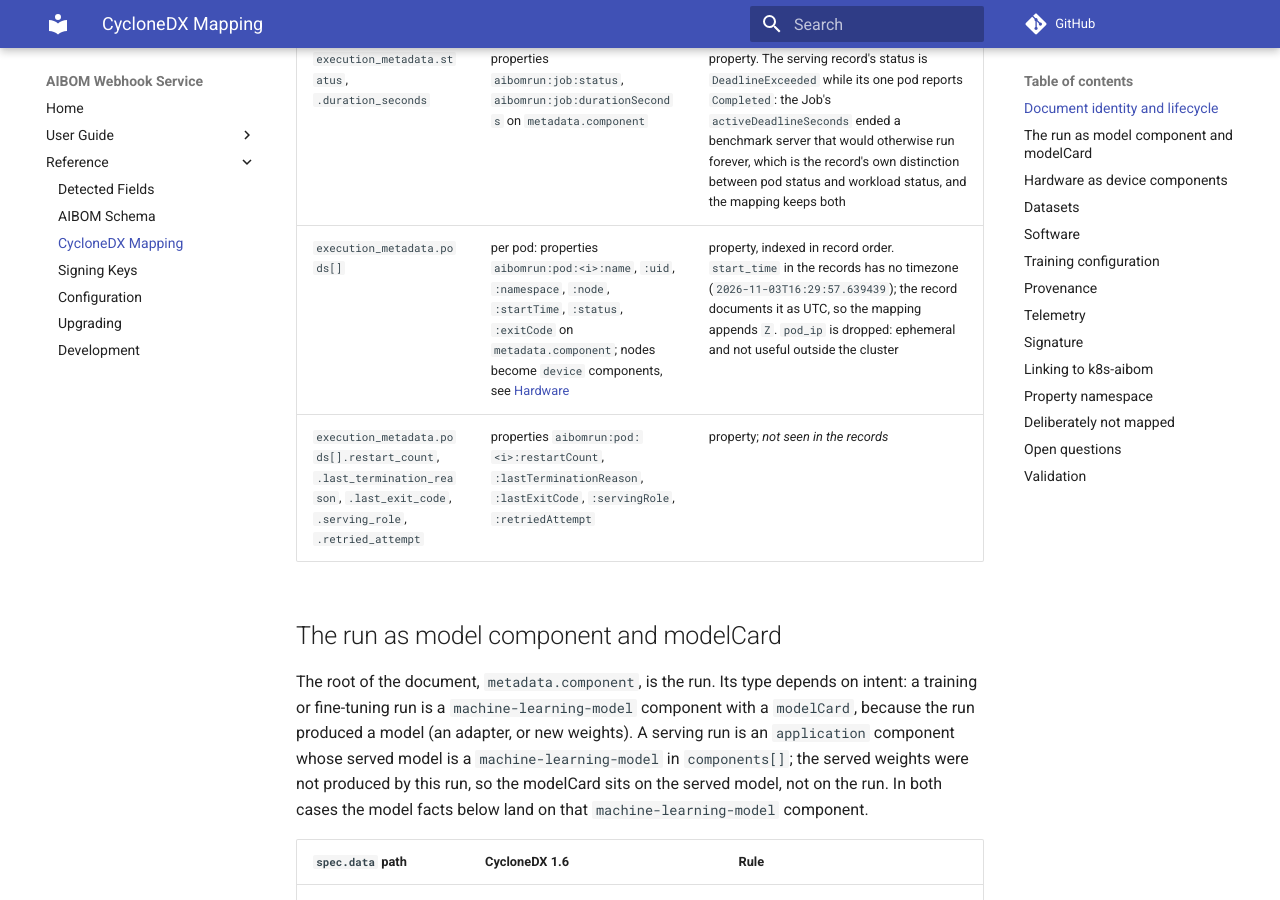
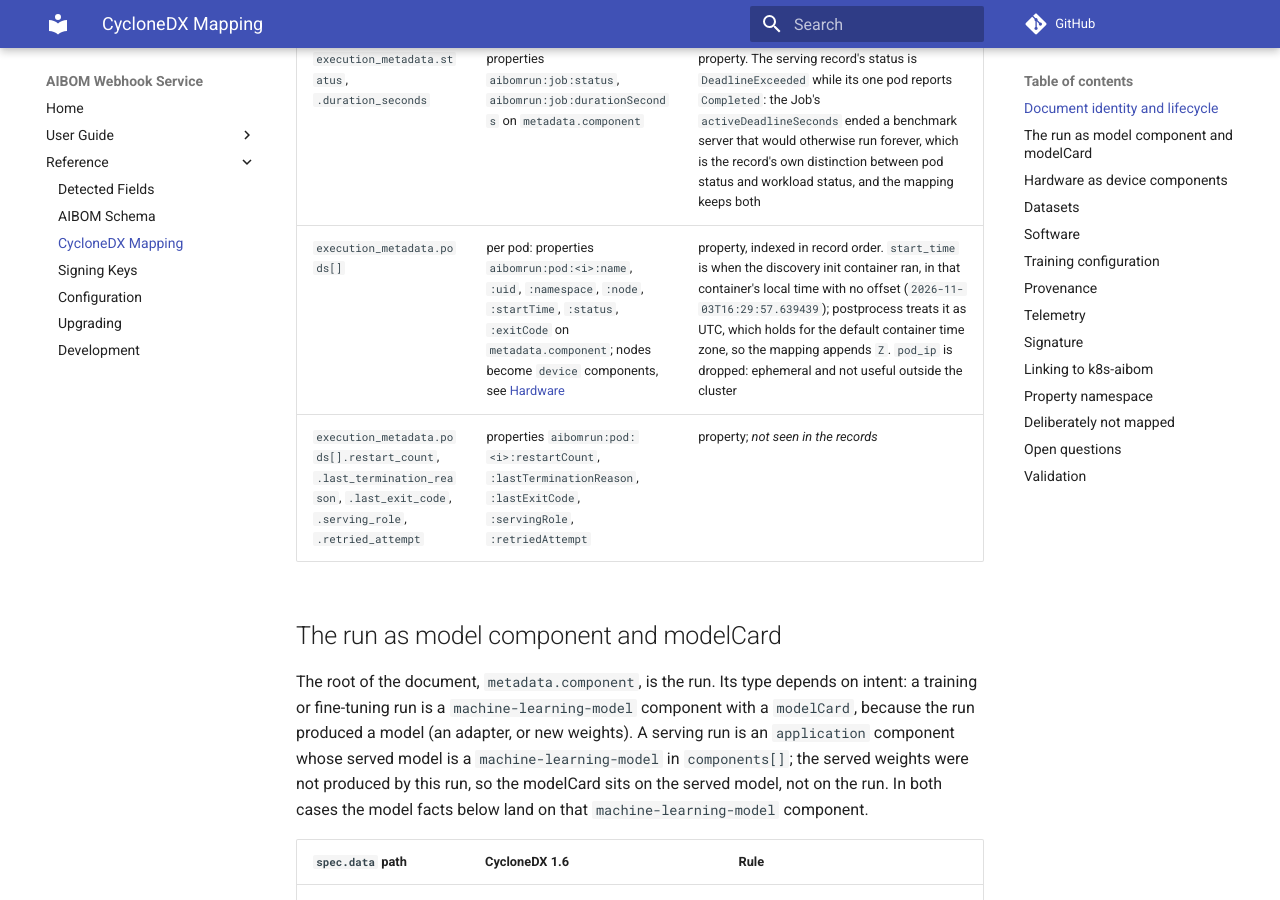
Before and after one commit to gavinsan33/aibom-webhook-service, an MkDocs documentation site: the page built from docs/reference/cyclonedx-mapping.md, in a window 1280 px wide and 900 px high, scrolled down 1739 px. Built offline with MkDocs 1.6.1 and Material for MkDocs 9.7.7, drawn with Linux system fonts in a browser that asks for light colours; comment, search, counter and statistics services are not loaded; some of the changed text lies outside the part shown.

Commit message:
Correct pod start_time description in CycloneDX mapping

```diff
--- a/docs/reference/cyclonedx-mapping.md
+++ b/docs/reference/cyclonedx-mapping.md
@@ -21,7 +21,7 @@
 | `_metadata.schema_compliance`, `_metadata.dataset_detection` | dropped | notes about the record format, not about the run |
 | `execution_metadata.job_id`, `.namespace` | `metadata.component.group` = namespace, property `aibomrun:job:name` | the run is the root component (below); the Job name is kept as a property because `name` carries `experiment_name`, which defaults to the Job name but can differ |
 | `execution_metadata.status`, `.duration_seconds` | properties `aibomrun:job:status`, `aibomrun:job:durationSeconds` on `metadata.component` | property. The serving record's status is `DeadlineExceeded` while its one pod reports `Completed`: the Job's `activeDeadlineSeconds` ended a benchmark server that would otherwise run forever, which is the record's own distinction between pod status and workload status, and the mapping keeps both |
-| `execution_metadata.pods[]` | per pod: properties `aibomrun:pod:<i>:name`, `:uid`, `:namespace`, `:node`, `:startTime`, `:status`, `:exitCode` on `metadata.component`; nodes become `device` components, see [Hardware](#hardware-as-device-components) | property, indexed in record order. `start_time` in the records has no timezone (`2026-11-03T16:29:57.639439`); the record documents it as UTC, so the mapping appends `Z`. `pod_ip` is dropped: ephemeral and not useful outside the cluster |
+| `execution_metadata.pods[]` | per pod: properties `aibomrun:pod:<i>:name`, `:uid`, `:namespace`, `:node`, `:startTime`, `:status`, `:exitCode` on `metadata.component`; nodes become `device` components, see [Hardware](#hardware-as-device-components) | property, indexed in record order. `start_time` is when the discovery init container ran, in that container's local time with no offset (`2026-11-03T16:29:57.639439`); postprocess treats it as UTC, which holds for the default container time zone, so the mapping appends `Z`. `pod_ip` is dropped: ephemeral and not useful outside the cluster |
 | `execution_metadata.pods[].restart_count`, `.last_termination_reason`, `.last_exit_code`, `.serving_role`, `.retried_attempt` | properties `aibomrun:pod:<i>:restartCount`, `:lastTerminationReason`, `:lastExitCode`, `:servingRole`, `:retriedAttempt` | property; *not seen in the records* |
 
 ## The run as model component and modelCard
@@ -194,7 +194,7 @@
 7. **Numbers as strings in `environment`.** `cpu_cores`, `numa_nodes`, `cpu_cores_per_socket`, `cpu_threads_per_core`, `rdma_device_count` and `primary_mtu` are strings in the records (`"512"`, `"1400"`) while `gpu_count`, `memory_gb` and `gpu_memory_mb[]` are numbers. CycloneDX properties are strings so the document is unaffected, but a record that typed them consistently would spare every consumer a cast.
 8. **`rdma_devices` and `block_devices` as flat strings.** The record carries `mlx5_0,mlx5_1,...` and raw `lsblk` lines in one string each; the mapping splits them. Emitting arrays in the record would remove the parsing from every reader.
 9. **`step_seconds` versus `stepSeconds`.** The record's `telemetry_series_ref.window` uses `step_seconds`; the `AIBOMTelemetry` CRD's `spec.window` uses `stepSeconds` for the same value. Harmless, but a reader matching the two by hand will trip on it once.
-10. **Pod `start_time` without a timezone.** `2026-11-03T16:29:57.639439` versus the `Z`-suffixed timestamps everywhere else in the record. The mapping appends `Z` on the record's word that it is UTC.
+10. **Pod `start_time` without a timezone.** `2026-11-03T16:29:57.639439` versus the `Z`-suffixed timestamps everywhere else in the record. The mapping appends `Z`, the same UTC assumption postprocess makes when it computes durations.
 
 ## Validation
 
```
